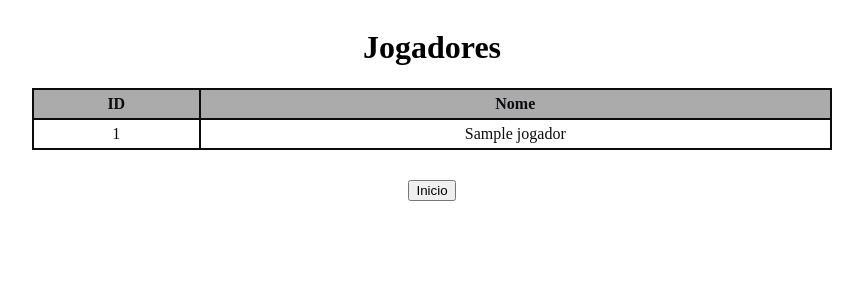
After one commit to caldeira54/Jogo-Da-Velha, a PHP site: page /listagem.php in a window 1280 px wide. The commit adds this page. Shown: the top 300 px of the page, without its empty margins (208-1071 px from the left). Run offline with PHP 8.4, Linux system fonts and the light colour scheme; tables that the repository leaves empty hold one stand-in row (values such as "Sample post").

Commit message:
Adição da funcionalidade de listar jogadores e definção de quem os jogadores vão enfrentar

```diff
--- a/cadastro.php
+++ b/cadastro.php
@@ -16,7 +16,7 @@
     $obj = new Jogador();
     $dao = new DAOJogador();
 
-    $nome = filter_input(INPUT_POST, 'nome');
+    $nome = filter_input(INPUT_POST, 'jogador');
 
     if ($nome) {
         $obj->setNome($nome);
--- a/css/estilo.css
+++ b/css/estilo.css
@@ -1,29 +1,29 @@
-#jogo{
-    width:603px;
-    height:600px;
-    border:solid 3px;
+.jogo{
+    width: 603px;
+    height: 600px;
+    border: solid 1px;
 }
 
 .linha{
-    height:200px;
-    border-bottom:solid 1px;
+    height: 200px;
+    border-bottom: solid 1px;
 }
 
 .casa{
-    width:200px;
-    height:100%;
-    border-right:solid 1px;
-    float:left;
+    width: 200px;
+    height: 100%;
+    border-right: solid 1px;
+    float: left;
 }
 
-.fora {
+.retangulo {
     width: 280px;
     height: 150px;
     display: flex;
     align-items: center;
     justify-content: center;
     flex-direction: column;
-    border:solid 1px;
+    border: solid 1px;
 }
 
 .jogador {
@@ -33,3 +33,53 @@
 .label {
     margin-bottom: 20px;
 }
+
+.div {
+    width: 100%;
+    height: 100%;
+    display: flex;
+    justify-content: space-evenly;
+    flex-direction: row;
+}
+
+.tabela {
+    display: flex;
+    flex-direction: column;
+    justify-content: center;
+    align-items: center;
+    text-align: center;
+}
+
+table {
+    width: 800px;
+    border-collapse: collapse;
+    color: #0a0c0d;
+}
+
+td {
+    border: 2px solid #0a0c0d;
+    padding: 5px;
+    text-align: center;
+}
+
+th {
+    border: 2px solid #0a0c0d;
+    padding: 5px;
+    text-align: center;
+    background: #ababac;
+    color: #0a0c0d;
+}
+
+.botoes {
+    display: flex;
+    flex-direction: line;
+    justify-content: space-around;
+    align-items: center;
+    text-align: center;
+    margin: 30px;
+    width: 200px;
+}
+
+#jogador1 {
+    margin-bottom: 20px;
+}
--- a/dao/Conexao.php
+++ b/dao/Conexao.php
@@ -1,9 +1,9 @@
 <?php
 class Conexao
 {
-    private static $dsn = 'mysql:host=localhost;dbname=bd;';
+    private static $dsn = 'mysql:host=localhost;dbname=jogodavelha;';
     private static $usuario = 'root';
-    private static $senha = 'root';
+    private static $senha = 'c3f6a1abmtf';
     private static $conexao = null;
 
     public static function getConexao() : PDO
--- a/dao/DAOJogador.php
+++ b/dao/DAOJogador.php
@@ -3,9 +3,7 @@ class DAOJogador
 {
     public function inclui(Jogador $jogador)
     {
-        $sql = 'insert
-                into jogador (nome)
-                values (?)';
+        $sql = 'insert into jogador(nome) values(?);';
 
         $pst = Conexao::getPreparedStatement($sql);
         $pst->bindValue(1, $jogador->getNome());
--- a/formCadastro.php
+++ b/formCadastro.php
@@ -8,10 +8,10 @@
     <title>Jogo da Velha</title>
 </head>
 <body>
-    <form action="./cadastro.php">
+    <form action="./cadastro.php" method="POST">
         <div class="fora">
             <div class="jogador">
-                <label for="jogador">Jogador 1</label>
+                <label for="jogador">Jogador</label>
                 <input type="text" name="jogador">
             </div>
 
--- /dev/null
+++ b/listagem.php
@@ -0,0 +1,47 @@
+<!DOCTYPE html>
+<html lang="en">
+
+<head>
+    <meta charset="UTF-8">
+    <meta http-equiv="X-UA-Compatible" content="IE=edge">
+    <meta name="viewport" content="width=device-width, initial-scale=1.0">
+    <link rel="stylesheet" href="./css/estilo.css">
+    <title>Listagem dos Jogadores</title>
+</head>
+
+<body>
+    <div class="tabela">
+        <h1> Jogadores </h1>
+        <table>
+            <tr>
+                <th> ID </th>
+                <th> Nome </th>
+            </tr>
+
+            <?php
+            require_once './dao/DAOJogador.php';
+            require_once './dao/Conexao.php';
+
+            $dao = new DAOJogador();
+            $lista = $dao->lista();
+
+            foreach ($lista as $v) {
+                echo '<tr>';
+
+                echo '<td>' . $v['idJogador'] . '</td>';
+                echo '<td>' . $v['nome'] . '</td>';
+
+                echo '</tr>';
+            }
+            ?>
+        </table>
+
+        <div class="botoes">
+            <form action="./index.php">
+                <button> Inicio </button>
+            </form>
+        </div>
+    </div>
+</body>
+
+</html>
```
Also changed, not shown: formDefine.php (added, +66 -0 lines), index.php (+32 -7 lines), tabueiro.php (deleted, +0 -30 lines), tabuleiro.php (added, +38 -0 lines).
